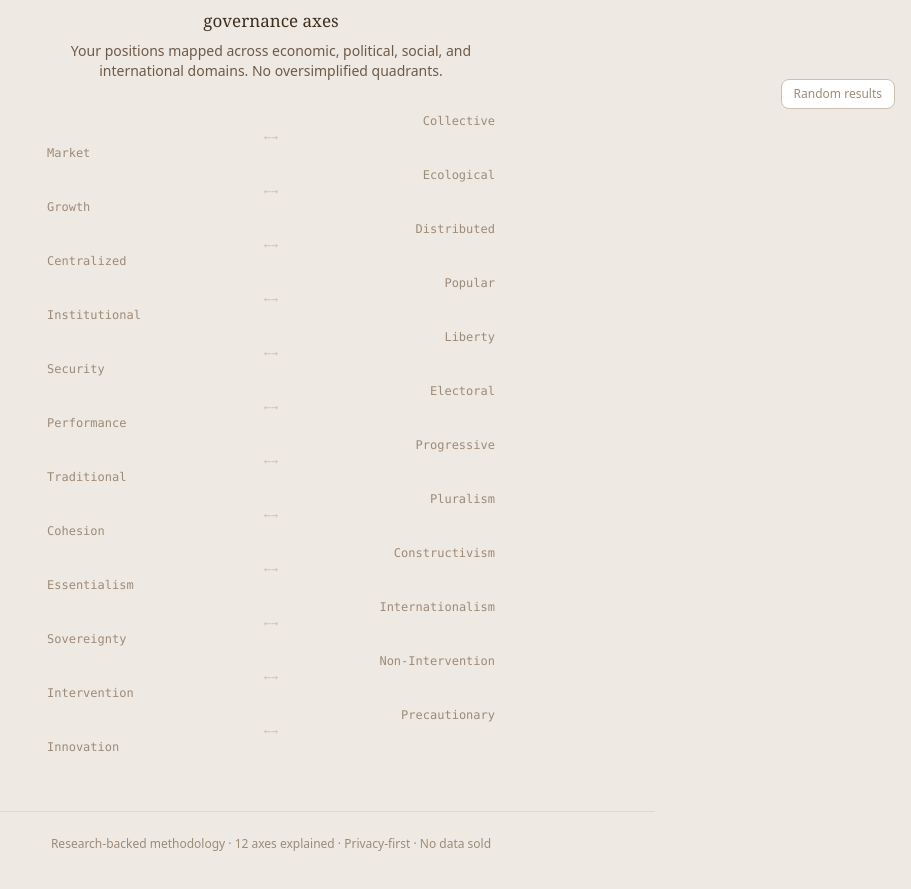
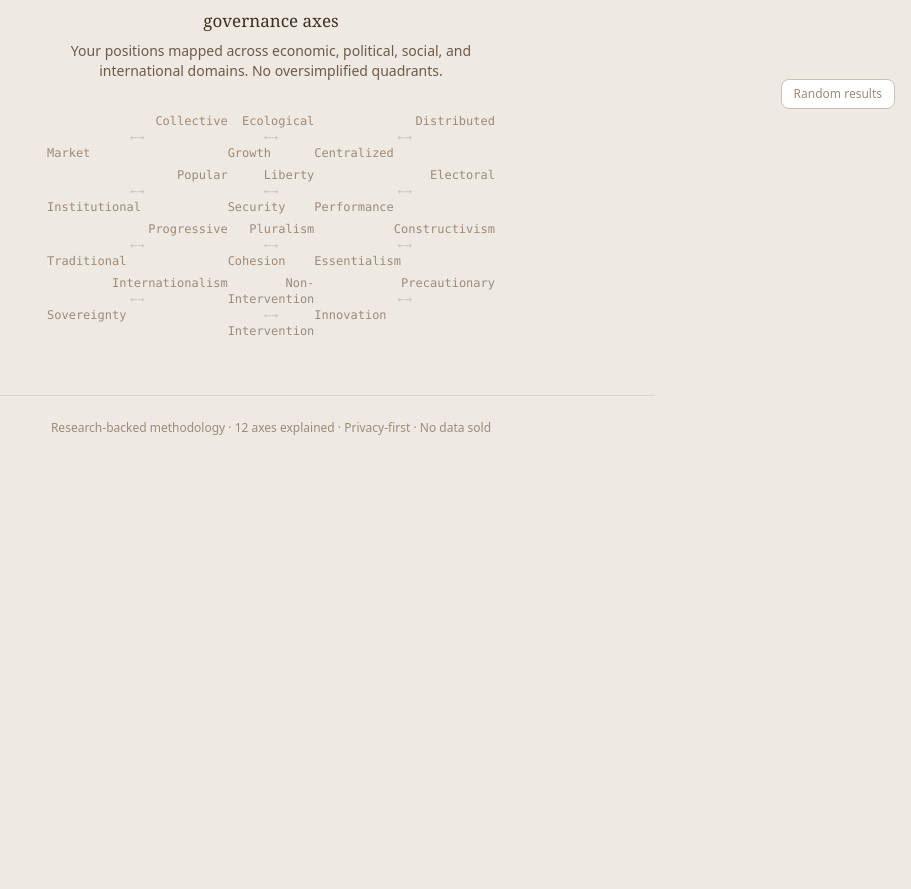
Before and after one commit to WrongerSandwich/governance-compass, a Next.js app: page / in a window 1280 px wide. Shown: the part 675-1564 px from the top of the page, without its empty margins (369-1280 px from the left). After the commit the page ends 1191 px from the top, so only its background shows below. Built offline with nearby package versions, Linux system fonts and the light colour scheme; no server answers.

Commit message:
fix: add style prop to StaggeredList for CSS grid template

```diff
--- a/src/components/StaggeredList.tsx
+++ b/src/components/StaggeredList.tsx
@@ -6,9 +6,10 @@ interface StaggeredListProps {
   children: ReactNode[];
   staggerMs?: number;
   className?: string;
+  style?: React.CSSProperties;
 }
 
-export function StaggeredList({ children, staggerMs = 40, className }: StaggeredListProps) {
+export function StaggeredList({ children, staggerMs = 40, className, style }: StaggeredListProps) {
   const ref = useRef<HTMLDivElement>(null);
   const [visible, setVisible] = useState(false);
 
@@ -31,7 +32,7 @@ export function StaggeredList({ children, staggerMs = 40, className }: Staggered
   }, []);
 
   return (
-    <div ref={ref} className={className}>
+    <div ref={ref} className={className} style={style}>
       {children.map((child, i) => (
         <div
           key={i}
```
